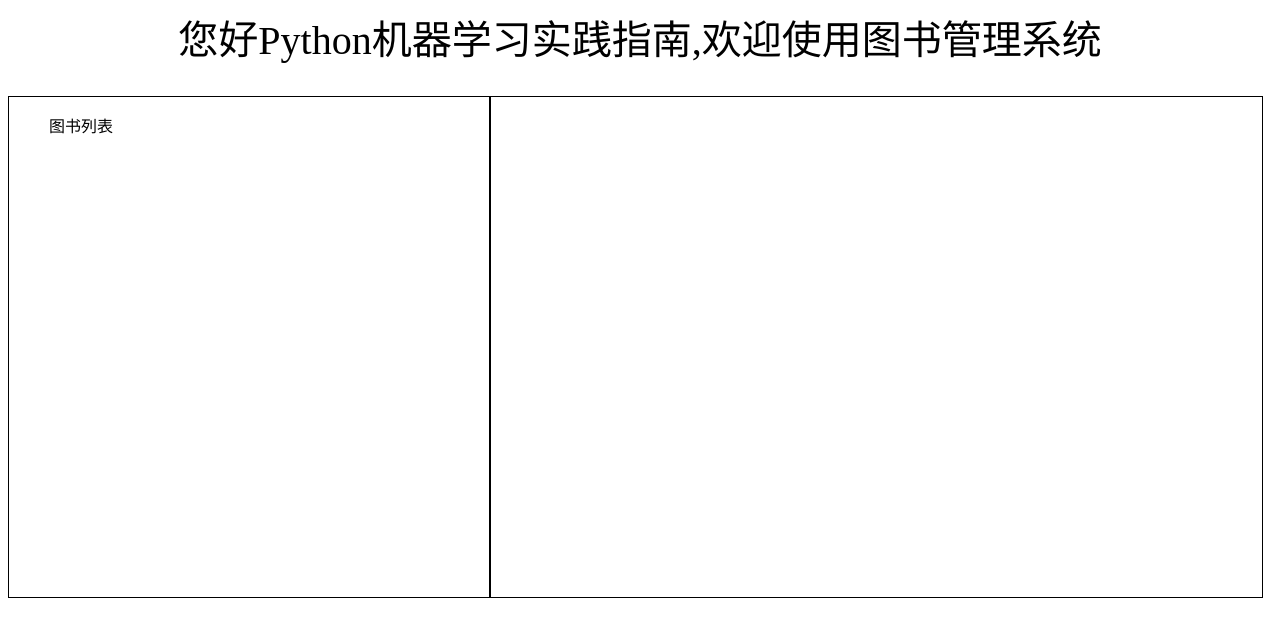
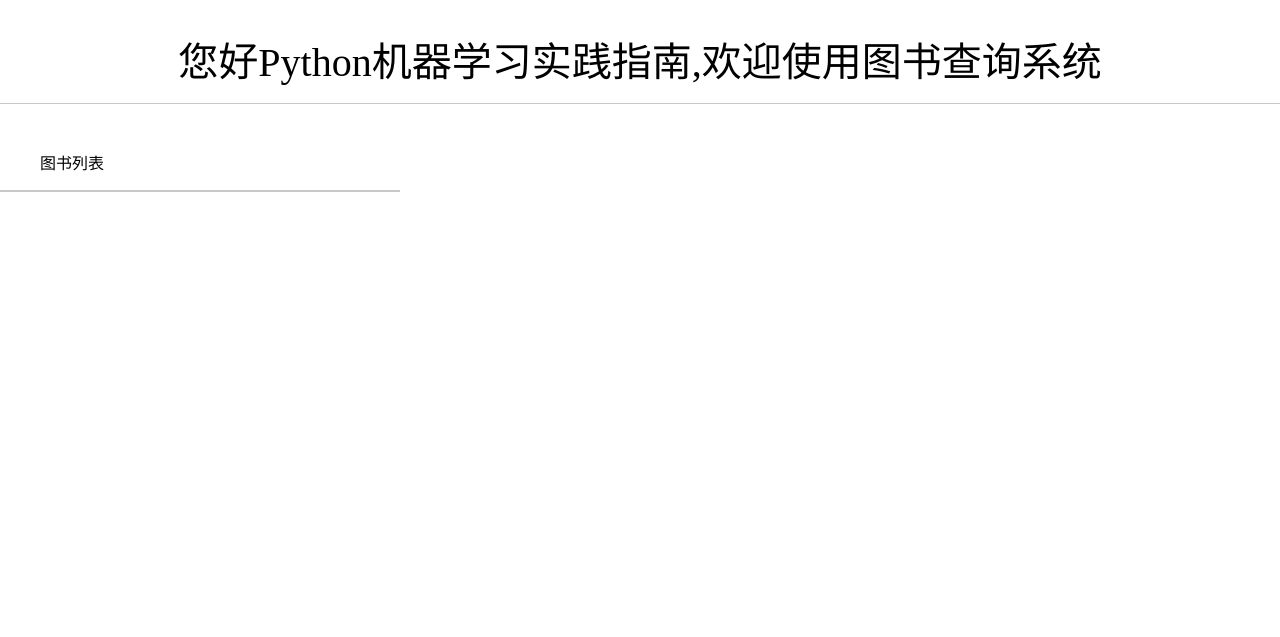
Before and after one commit to mm04011728/py_practice, a Flask app: a page that uses web practice/templates/index.html in a window 1280 px wide. Shown: the top 637 px of the page. Run offline with Flask 2, Linux system fonts and the light colour scheme; data that the repository does not hold is empty.

Commit message:
web practice done

```diff
--- a/web practice/static/style.css
+++ b/web practice/static/style.css
@@ -1,3 +1,7 @@
+body{
+    width: 1280px;
+    margin: 0 auto;
+}
 .top{
     height: 100px;
 }
@@ -27,31 +31,63 @@
 }
 .left{
     float: left;
-    width: 38%;
+    width: 400px;
     height: 500px;
-    border: 1px solid black;
+
 }
 .left .title{
     padding-left: 40px;
 }
-.left ul{
+.left ol{
     list-style: none;
-    padding-right: 10px;
+    padding-right: 30px;
+    border-bottom: 1px solid rgb(201, 201, 201);
+    border-top: 1px solid rgb(201, 201, 201);
+
 }
-.left ul li{
-    border: 1px solid black;
+.left ol li{
     height: 20px;
     line-height: 20px;
+    margin: 30px 0;
 
 }
 .right{
     float: left;
-    width: 61%;
-    height: 500px;
-    border: 1px solid black;
+    width: 800px;
+    padding-left: 50px;
+    padding-top: 50px;
+
+}
+.right .content{
+    border-left: 1px solid rgb(201, 201, 201);
+    padding-left: 50px;
+    height: 40px;
+    line-height: 40px;
+    padding-top: 10px;
+    padding-bottom: 10px;
+}
+.right .content .prop{
+    float: left;
+    width: 100px;
+}
+.right .content .val{
+    float: left;
+    width: 600px;
 }
 .banner{
     text-align: center;
     font-size: 30pt;
     margin-bottom: 30px;
+    margin-top: 30px;
+    border-bottom: 1px solid rgb(201, 201, 201);
+    padding-bottom: 15px;
 }
+
+.clearfix:after {
+    visibility: hidden;
+    display: block;
+    font-size: 0;
+    content: " ";
+    clear: both;
+    height: 0;
+  }
--- a/web practice/templates/index.html
+++ b/web practice/templates/index.html
@@ -7,28 +7,40 @@
     <meta http-equiv="X-UA-Compatible" content="ie=edge">
     <link rel="stylesheet" href="{{ url_for('static', filename='style.css') }}">
     <link rel="stylesheet" href="../static/style.css">
-    <title>图书列表</title>
+    <title>图书查询系统</title>
 </head>
 
 <body>
-    <div class="banner">您好{{ user_name }},欢迎使用图书管理系统</div>
-    <div>
+    <div class="banner">您好{{ user_name }},欢迎使用图书查询系统</div>
+    <div class="clearfix">
         <div class="left">
             <p class="title">图书列表</p>
-            <ul class="list">
+            <ol class="list">
                 {% for ISBN,name in books %}
                 <li>
                     <a href="{{ url_for('book', user_name=user_name,ISBN = ISBN) }}">{{name}}</a>
                 </li>
                 {% endfor %}
-            </ul>
+            </ol>
         </div>
         <div class="right">
             {% if one_book != None %}
-            <div class="content">书名:{{one_book[1]}}</div>
-            <div class="content">作者:{{one_book[2]}}</div>
-            <div class="content">出版社:{{one_book[3]}}</div>
-            <div class="content">简介:{{one_book[4]}}</div>
+            <div class="content clearfix">
+                <div class="prop">书名:</div>
+                <div class="val">{{one_book[1]}}</div>
+            </div>
+            <div class="content clearfix">
+                <div class="prop">作者:</div>
+                <div class="val">{{one_book[2]}}</div>
+            </div>
+            <div class="content clearfix">
+                <div class="prop">出版社:</div>
+                <div class="val">{{one_book[3]}}</div>
+            </div>
+            <div class="content clearfix" style="height:500px">
+                <div class="prop">简介:</div>
+                <div class="val">{{one_book[4]}}</div>
+            </div>
             {% endif %}
         </div>
     </div>
```
